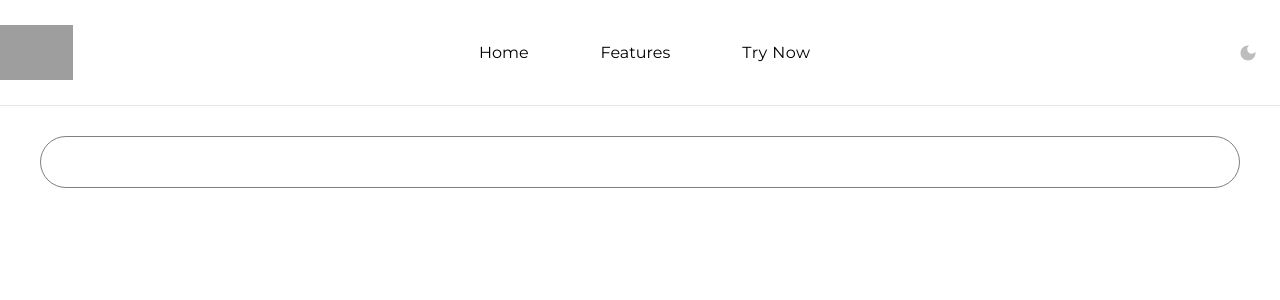
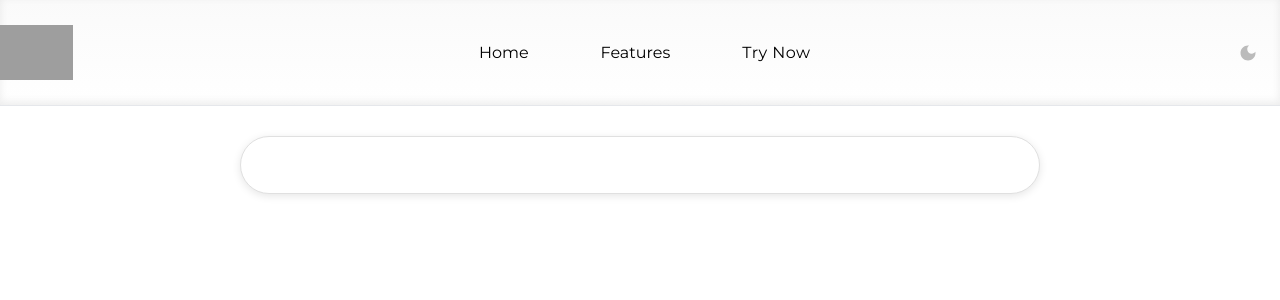
Before and after one commit to priyanshrajput19/AirBNB-MinorProject, a React (Vite) app in the folder frontend/: page /try-now in a window 1280 px wide. Shown: the top 300 px of the page. Built offline with nearby package versions, Linux system fonts and the light colour scheme; grey boxes are pictures that could not be loaded.

Commit message:
Styling updates

```diff
--- a/frontend/src/components/Header/header.styles.ts
+++ b/frontend/src/components/Header/header.styles.ts
@@ -5,6 +5,8 @@ export const headerStyles = {
     left: 0,
     padding: "25px 0",
     borderBottom: "1px solid #e5e7eb",
+    boxShadow: "inset 0 -3px 8px rgba(0, 0, 0, 0.08)",
+    background: "linear-gradient(to bottom, #fafafa, #ffffff)",
   },
   headerInner: {
     display: "flex",
--- a/frontend/src/components/Searchbar/SearchBar.styles.ts
+++ b/frontend/src/components/Searchbar/SearchBar.styles.ts
@@ -1,10 +1,12 @@
 export const searchBarStyles = {
   searchBarBox: {
-    border: "1px solid gray",
+    border: "1px solid #e0e0e0",
     borderRadius: "50px",
-    padding: "25px",
+    padding: "28px",
     width: "100%",
-    maxWidth: "1200px",
+    maxWidth: "800px",
+    backgroundColor: "#ffffff",
+    boxShadow: "0 2px 8px rgba(0, 0, 0, 0.1)",
   },
   searchBarBoxContainer: {
     display: "flex",
--- a/frontend/src/pages/TryNow/TryNow.tsx
+++ b/frontend/src/pages/TryNow/TryNow.tsx
@@ -1,3 +1,4 @@
+import { Box } from "@mui/material";
 import SearchBar from "../../components/Searchbar/SearchBar";
 
 const TryNow = () => {
```
